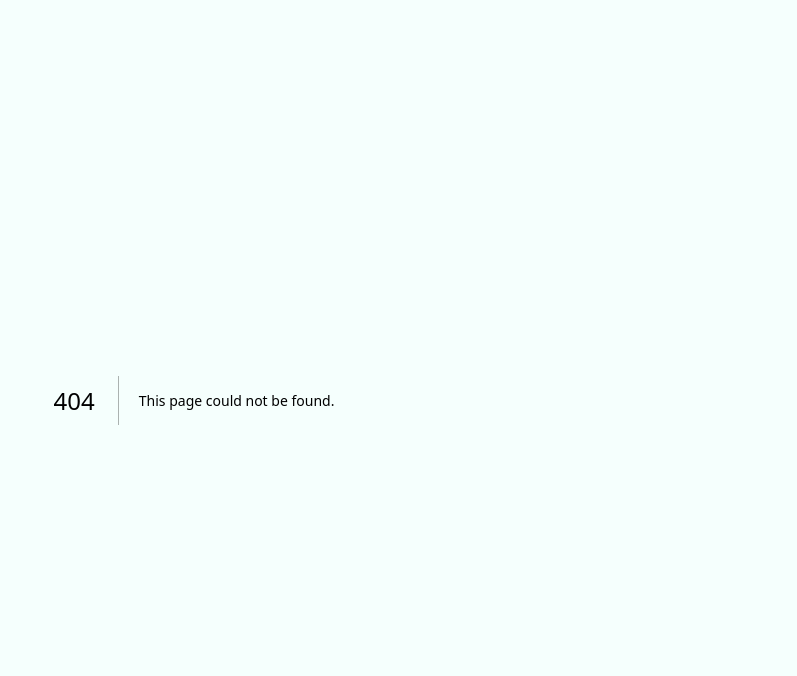
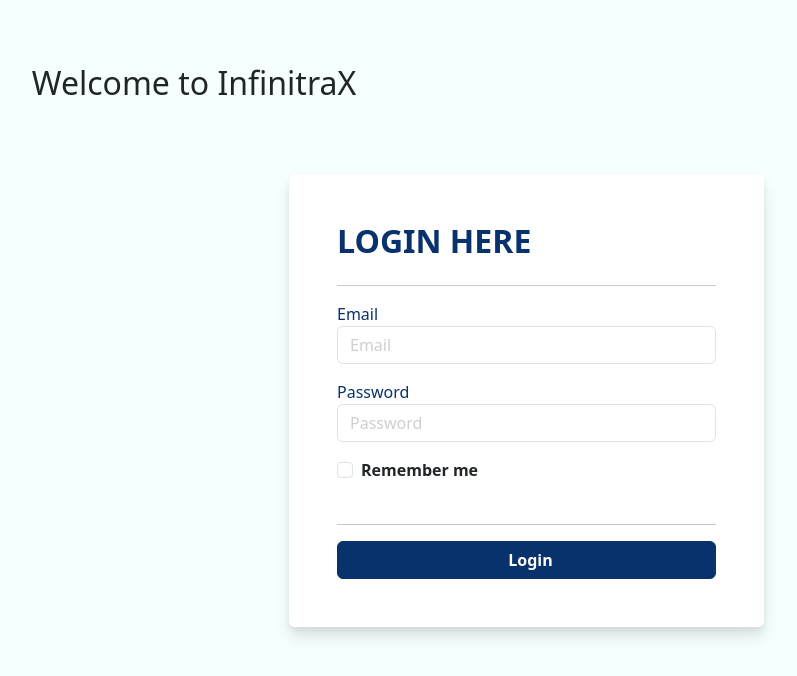
Before and after one commit to Powsihan/JVS-Project-Frontend, a Next.js app: page /admin/login in a window 1280 px wide. Before the commit this address had no page. Shown: the top 676 px of the page, without its empty margins (446-1243 px from the left). Built offline with nearby package versions, Linux system fonts and the light colour scheme.

Commit message:
admin login settings

```diff
--- a/package.json
+++ b/package.json
@@ -21,6 +21,7 @@
     "react-apexcharts": "^1.4.1",
     "react-bootstrap": "^2.10.2",
     "react-dom": "^18",
+    "react-loader-spinner": "^6.1.6",
     "react-toastify": "^10.0.5"
   },
   "devDependencies": {
--- a/src/app/globals.css
+++ b/src/app/globals.css
@@ -2,6 +2,7 @@
     --primary-color: #07326C;
     --background-color: #F5FFFD;
     --primary-button-hover-color: rgb(6, 36, 80);
+    --box-shadow:0px 10px 15px 0px rgba(0, 0, 0, 0.10), 0px 4px 6px 0px rgba(0, 0, 0, 0.05);
 
 }
 
--- /dev/null
+++ b/src/components/AdminLogin.js
@@ -0,0 +1,99 @@
+import React, { useState, useEffect } from "react";
+import TextField from "./TextField";
+import CommonButton from "./CommonButton";
+import axios from "axios";
+import { ToastContainer, toast } from "react-toastify";
+import { useRouter} from "next/navigation";
+const AdminLogin = () => {
+
+
+  const router = useRouter();
+  const [inputValue, setInputValue] = useState({ email: "", password: "" });
+  const { email, password } = inputValue;
+
+  const handleEmailChange = (value) => {
+    setInputValue((prevInputValue) => ({
+      ...prevInputValue,
+      email: value,
+    }));
+  };
+
+  const handlePasswordChange = (value) => {
+    setInputValue((prevInputValue) => ({
+      ...prevInputValue,
+      password: value,
+    }));
+  };
+
+  const handleSubmit = async (e) => {
+    e.preventDefault();
+    try {
+      const response = await axios.post(
+        "http://localhost:5000/api/users/auth",
+        {
+          username: email,
+          password: password,
+        }
+      );
+      if (response.status == 200) {
+        toast.success(response.data.message);
+        console.log("Login successful");
+        console.log(response.data);
+        router.push("/admin/dashboard");
+      } else {
+        toast.error(error.response.data.message);
+      }
+    } catch (error) {
+      // Handle error
+      toast.error(error.response.data.message);
+      console.error("Login failed:", error.response.data.message);
+    }
+  };
+  return (
+    <div className="col-md-7 col-lg-5 col-xl-5 offset-xl-1 p-5 rounded Admin-LoginIn-Container">
+      <form onSubmit={handleSubmit}>
+        <h2 className="d-flex align-items-center mb-4">Login Here</h2>
+        <hr />
+        <div className="d-flex flex-column gap-3">
+          <TextField
+            type="text"
+            value={email}
+            placeholder="Email"
+            label="Email"
+            onChange={handleEmailChange}
+            width={"100%"}
+            // disable={true}
+          />
+
+          <TextField
+            type={"password"}
+            value={password}
+            placeholder="Password"
+            label="Password"
+            onChange={handlePasswordChange}
+            width={"100%"}
+          />
+
+          <div className="d-flex mb-4">
+            <div className="form-check">
+              <input
+                className="form-check-input"
+                type="checkbox"
+                id="rememberMe"
+                // checked={isChecked}
+                // onChange={() => setIsChecked(!isChecked)}
+              />
+              <label className="form-check-label fw-bold" htmlFor="rememberMe">
+                Remember me
+              </label>
+            </div>
+          </div>
+        </div>
+        <hr />
+        <CommonButton text={"Login"} width={"100%"} />
+      </form>
+    </div>
+  );
+};
+
+export default AdminLogin;
--- a/src/components/Sidebar.js
+++ b/src/components/Sidebar.js
@@ -39,7 +39,7 @@ const Sidebar = () => {
 
   const routes2=[
     { name: "Profile", image: Profile, path: "admin/profile" },
-    { name: "Log Out", image: Logout, path: "home" },
+    { name: "Log Out", image: Logout, path: "/admin/login" },
   ]
   return (
     <div class="d-flex flex-column flex-shrink-0 p-3 side-bar-body sticky-top mt-2 w-100">
--- /dev/null
+++ b/src/pages/admin/login/index.js
@@ -0,0 +1,58 @@
+import React,{useState,useEffect} from "react";
+import { MutatingDots } from "react-loader-spinner";
+import "../../../styles/admin.css";
+import AdminLogin from "@/src/components/AdminLogin";
+import { ToastContainer, toast } from "react-toastify";
+const index = () => {
+  const [done, setDone] = useState(undefined);
+
+  // useEffect(() => {
+  //   setTimeout(() => {
+  //     setDone(true);
+  //   }, 1000);
+  // }, []);
+  return (
+    <>
+     {done ? (
+      <div className="container-fluid min-vh-100 d-flex align-items-center justify-content-center Admin-Login-Intro">
+        <div className="d-flex align-items-center justify-content-center">
+          <MutatingDots
+            visible={true}
+            height={100}
+            width={100}
+            color="#FFFF"
+            secondaryColor="#FFF"
+            radius={12.5}
+            ariaLabel="mutating-dots-loading"
+            wrapperStyle={{}}
+            wrapperClass=""
+          />
+        </div>
+      </div>
+      ) : (
+        <div>
+          <section className="vh-100">
+              <div className="container pt-3">
+                <div className="text-center p-3 pt-5 mb-5">
+                  <h2 className="heading">Welcome to InfinitraX</h2>
+                </div>
+                <div className="row d-flex align-items-center justify-content-center h-100">
+                  <div className="col-md-8 col-lg-7 col-xl-6">
+                    {/* <img
+                      src={BackgroundImage}
+                      className="img-fluid"
+                      alt="mainimage"
+                    /> */}
+                  </div>
+                  <AdminLogin/>
+                </div>
+              </div>
+            </section>
+        </div>
+      )}
+      <ToastContainer/>
+    </>
+  );
+};
+
+export default index;
--- /dev/null
+++ b/src/styles/admin.css
@@ -0,0 +1,14 @@
+.Admin-Login-Intro{
+    background-color: var(--primary-color);
+}
+
+.Admin-LoginIn-Container{
+    box-shadow: var(--box-shadow);
+    background-color: #ffff;
+}
+
+.Admin-LoginIn-Container h2{
+    text-transform: uppercase;
+    color: var(--primary-color);
+    font-weight: 600;
+}
```
Also changed, not shown: 1 other file (tests, documents, lock files or other folders).
